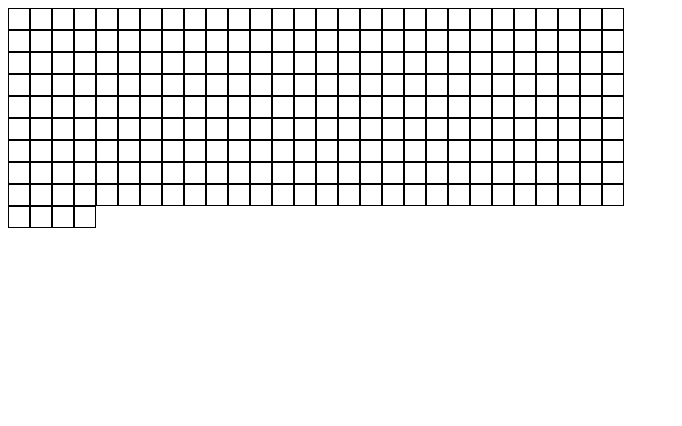
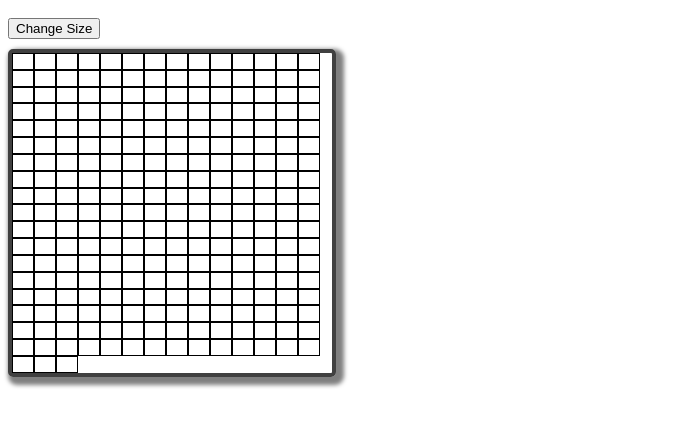
Before and after one commit to Metgala1/Etch-a-Sketch, a plain HTML site: page index.html in a window 1280 px wide. Shown: the whole page, without its empty margins (0-682 px from the left). Drawn offline with Linux system fonts and the light colour scheme.

Commit message:
check read me

```diff
--- a/index.html
+++ b/index.html
@@ -7,6 +7,7 @@
     <link href="style.css" rel="stylesheet">
 </head>
 <body>
+    <button>Change Size</button>
         <div class="grid-container">
             </div>
 
--- a/script.js
+++ b/script.js
@@ -1,11 +1,40 @@
 const gridContainer = document.querySelector(".grid-container")
+const button = document.querySelector("button")
+
+
+button.addEventListener("click", () => {
+    const input = Number(prompt("Enter new size"))
+    gridContainer.innerHTML = " "
+    if(input <= 100){
+        createGrid(input)
+    }else{
+        alert("Do not exceed 100")
+    }
+
+})
+
+const setColor = (item) => {
+    const r = Math.floor(Math.random() * 256);
+    const g = Math.floor(Math.random() * 256);
+    const b = Math.floor(Math.random() * 256);
+    item.style.backgroundColor = `rgb(${r},${g},${b})`
+
+}
+
+
 
 function createGrid(size) {
-    for (let i = 0; i < size * size; i++) {
+    for (let i = 1; i < size * size; i++) {
         const gridItem = document.createElement('div');
         gridItem.classList.add('grid-item');
+        gridItem.style.width = `320`/ size + "px";
+        gridItem.style.border = "1px solid black";
+        gridItem.addEventListener("mouseover", () => {
+            setColor(gridItem)
+        })
         gridContainer.appendChild(gridItem);
     }
+
 }
 
 createGrid(16)
--- a/style.css
+++ b/style.css
@@ -2,13 +2,18 @@
 
 .grid-container {
     display: flex;
-    flex-direction: row;
     flex-wrap: wrap;
-    width: 50%
+    width: 320px;
+    height: 320px;
+    border: 4px solid rgba(0, 0, 0, 0.75 );
+    box-shadow: 4px 4px 4px 4px rgba(0, 0, 0, 0.5);
+    border-radius: 5px;
 
 }
-.grid-item {
+.grid-item{
     width: 20px;
-    height: 20px;
-    border: 1px solid black;
 }
+button{
+    text-align: center;
+    margin: 10px auto
+}
```
